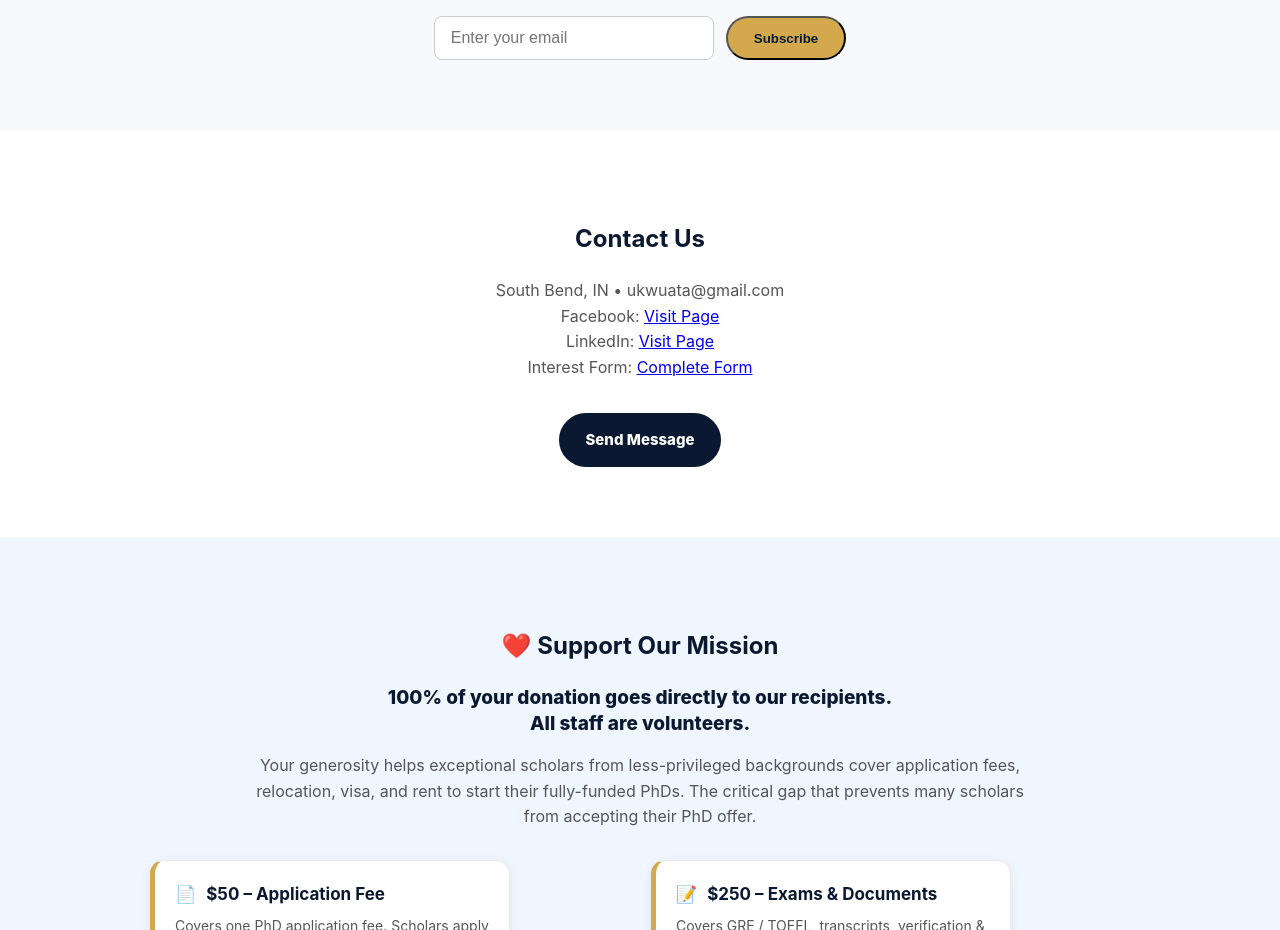
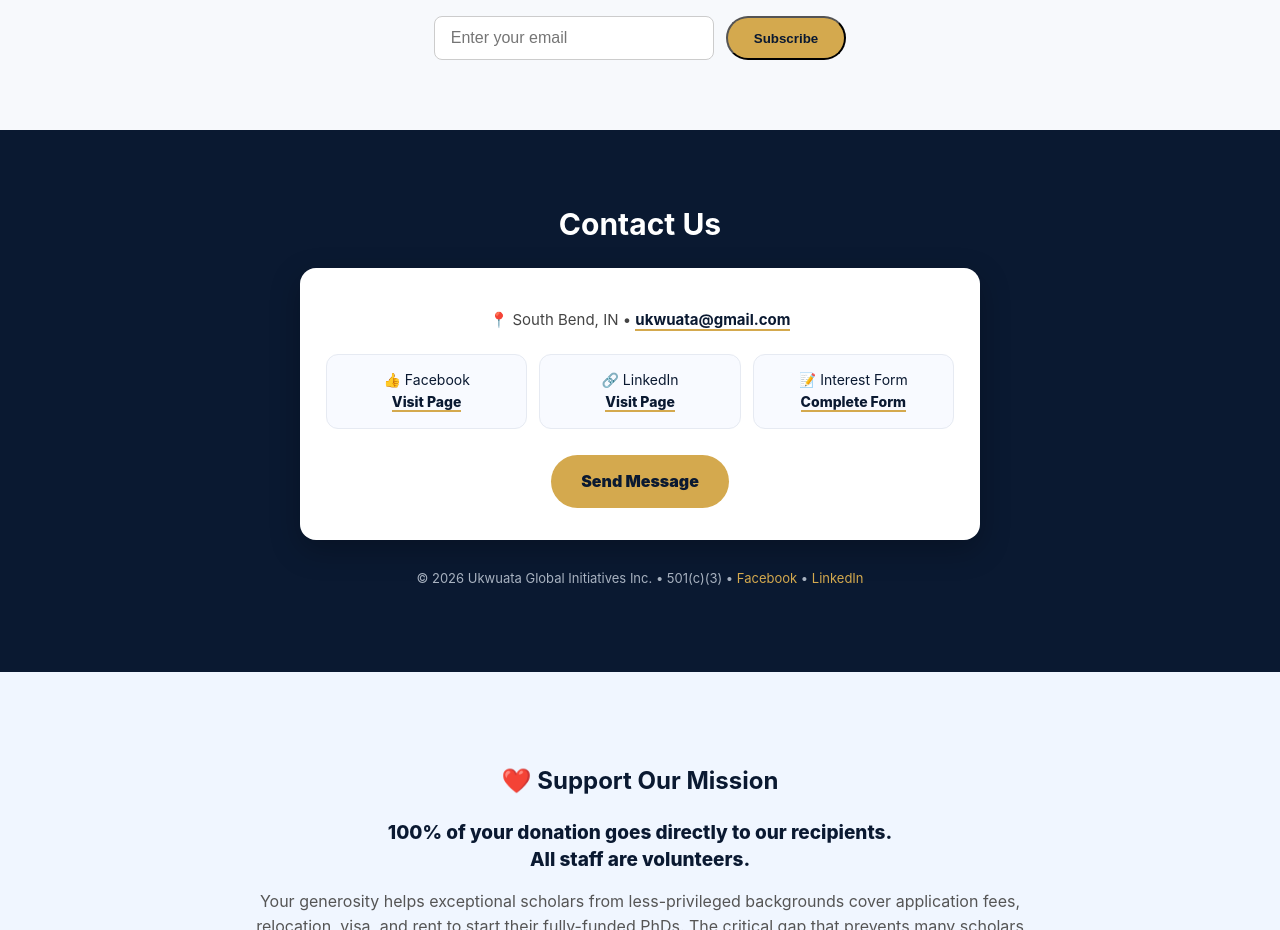
Before and after one commit to nicholasagadi/ukwuata, a plain HTML site: page index.html in a window 1280 px wide. Shown: the part 4040-4970 px from the top of the page. Drawn offline with Linux system fonts and the light colour scheme.

Commit message:
Update index.html

```diff
--- a/index.html
+++ b/index.html
@@ -376,11 +376,40 @@
     <form class="newsletter-form"><input type="email" placeholder="Enter your email" required><button type="submit" class="btn">Subscribe</button></form>
   </section>
 
-  <section id="contact" class="sec contact fade-in">
-    <h2>Contact Us</h2>
-    <p class="section-intro">South Bend, IN • ukwuata@gmail.com<br>Facebook: <a href="https://www.facebook.com/profile.php?id=61593061477539" target="_blank">Visit Page</a><br>LinkedIn: <a href="https://www.linkedin.com/company/143236925/admin/dashboard/" target="_blank">Visit Page</a><br>Interest Form: <a href="https://docs.google.com/forms/d/15KfZbmksLdFtuMxmnSCggL28GSz-iez7ZYk6-_sutj8/edit" target="_blank">Complete Form</a></p>
-    <div class="hero-actions"><a class="btn btn-dark" href="mailto:ukwuata@gmail.com">Send Message</a></div>
-  </section>
+<section id="contact" class="sec fade-in" style="background:#0A1931;padding:70px 20px;text-align:center;color:#fff">
+  <style>
+    #contact h2{color:#fff;font-size:30px;margin:0 0 20px}
+    #contact .contact-box{
+      max-width:680px;
+      margin:0 auto;
+      background:#fff;
+      border-radius:16px;
+      padding:32px 26px;
+      box-shadow:0 10px 30px rgba(0,0,0,.25);
+      color:#0A1931
+    }
+    #contact .line{margin:8px 0;font-size:15px;color:#444}
+    #contact .line a{color:#0A1931;font-weight:700;text-decoration:none;border-bottom:2px solid #D4A94E}
+    #contact .grid-links{display:grid;grid-template-columns:1fr 1fr 1fr;gap:12px;margin:22px 0 26px}
+    @media(max-width:650px){#contact .grid-links{grid-template-columns:1fr}}
+    #contact .link-card{background:#F8FAFF;border:1px solid #E6EAF2;border-radius:12px;padding:14px 12px;font-size:14px;transition:.2s}
+    #contact .link-card:hover{transform:translateY(-3px);box-shadow:0 6px 16px rgba(10,25,49,.1)}
+    #contact .link-card a{color:#0A1931;font-weight:800;text-decoration:none;border-bottom:2px solid #D4A94E}
+    #contact .btn-msg{background:#D4A94E;color:#0A1931;padding:14px 30px;border-radius:30px;font-weight:900;text-decoration:none;display:inline-block;transition:.2s}
+    #contact .btn-msg:hover{background:#C19944;transform:translateY(-2px)}
+  </style>
+  <h2>Contact Us</h2>
+  <div class="contact-box">
+    <div class="line">📍 South Bend, IN • <a href="mailto:ukwuata@gmail.com">ukwuata@gmail.com</a></div>
+    <div class="grid-links">
+      <div class="link-card">👍 Facebook<br><a href="https://www.facebook.com/profile.php?id=61593061477539" target="_blank">Visit Page</a></div>
+      <div class="link-card">🔗 LinkedIn<br><a href="https://www.linkedin.com/company/143236925/" target="_blank">Visit Page</a></div>
+      <div class="link-card">📝 Interest Form<br><a href="https://docs.google.com/forms/d/e/1FAIpQLSdnocnoZmIgnt-KMzGFwjyCsa_lRss-3U6qQ98YHWGQpjpxwA/viewform" target="_blank">Complete Form</a></div>
+    </div>
+    <a href="mailto:ukwuata@gmail.com" class="btn-msg">Send Message</a>
+  </div>
+  <p style="margin-top:28px;color:#A8B2C0;font-size:13px">© 2026 Ukwuata Global Initiatives Inc. • 501(c)(3) • <a href="https://www.facebook.com/profile.php?id=61593061477539" style="color:#D4A94E;text-decoration:none">Facebook</a> • <a href="https://www.linkedin.com/company/143236925/" style="color:#D4A94E;text-decoration:none">LinkedIn</a></p>
+</section>
 
 <section id="donate" class="sec donate fade-in" style="text-align:center;background:#F0F6FF">
   <h2>❤️ Support Our Mission</h2>
```
